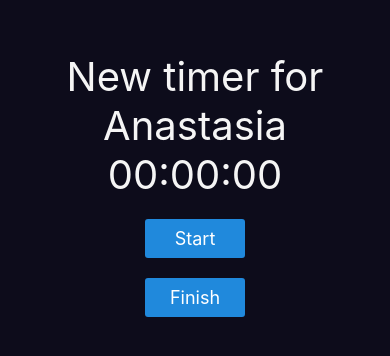
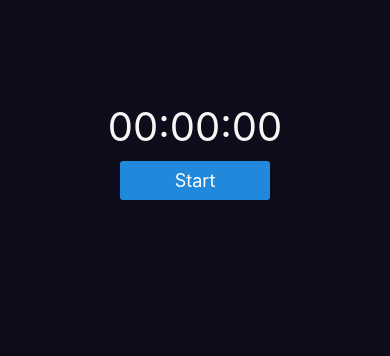
Before and after one commit to Zagorevsky/app-RN, a React Native app: screen / in a window 390 px wide. Shown: the part 228-584 px from the top of the page. Built offline with nearby package versions, Linux system fonts and the light colour scheme.

Commit message:
refact: App

```diff
--- a/App.js
+++ b/App.js
@@ -1,12 +1,66 @@
-import { StatusBar } from "expo-status-bar";
-import { Button, StyleSheet, Text, View } from "react-native";
-import StopWatch from "./components/StopWatch.js";
+import React, { useState, useEffect } from "react";
+import { Button, StyleSheet, Text, TextInput, View } from "react-native";
+import Timer from "./components/Timer";
+import ControlButtons from "./components/ControlButtons";
+import Popup from "./components/Popup";
 
-export default function App() {
+function StopWatch() {
+  const [isActive, setIsActive] = useState(false);
+  const [isPaused, setIsPaused] = useState(true);
+  const [time, setTime] = useState(0);
+  const [timeRecording, setTimeRecording] = useState(0);
+  const [titleRecording, setTitleRecording] = useState("");
+  const [modalVisible, setModalVisible] = useState(false);
+
+  React.useEffect(() => {
+    let interval = null;
+    if (isActive && isPaused === false) {
+      interval = setInterval(() => {
+        setTime((time) => time + 1);
+      }, 10); // 1000
+    } else {
+      clearInterval(interval);
+    }
+    return () => {
+      clearInterval(interval);
+    };
+  }, [isActive, isPaused]);
+
+  const handleStart = () => {
+    setIsActive(true);
+    setIsPaused(false);
+  };
+
+  const handlePauseResume = () => {
+    setIsPaused(!isPaused);
+  };
+
+  const handleReset = () => {
+    setTimeRecording(Math.floor((time / 60) % 60));
+    setModalVisible(true);
+    setIsActive(false);
+    setTime(0);
+    setTitleRecording("");
+  };
+
   return (
     <View style={styles.container}>
-      <Text style={styles.text}>New timer for Anastasia</Text>
-      <StopWatch />
+      <View style={styles.block}>
+        <Timer time={time} />
+        <ControlButtons
+          active={isActive}
+          isPaused={isPaused}
+          handleStart={handleStart}
+          handlePauseResume={handlePauseResume}
+          handleReset={handleReset}
+        />
+      </View>
+      <Popup
+        modalVisible={modalVisible}
+        setModalVisible={setModalVisible}
+        timeRecording={timeRecording}
+        setTitleRecording={setTitleRecording}
+      />
     </View>
   );
 }
@@ -14,15 +68,21 @@ export default function App() {
 const styles = StyleSheet.create({
   container: {
     flex: 1,
-    backgroundColor: "#0d0c1b",
     alignItems: "center",
     justifyContent: "center",
-    flexDirection: "column",
+    backgroundColor: "#0d0c1b",
   },
+  block: {
+    elevation: 2,
+    flex: 10,
+    alignItems: "center",
+    justifyContent: "center",
+  },
+  text: {
+    color: "#f5f5f5",
+    fontSize: 20,
+    textAlign: "center",
+  },
+});
 
-  text: {
-    color:  "#f5f5f5",
-    fontSize: 40,
-    textAlign: 'center'
-  }
-});
+export default StopWatch;
--- a/components/ControlButtons.js
+++ b/components/ControlButtons.js
@@ -8,42 +8,31 @@ export default function ControlButtons(props) {
     <Button onPress={props.handleStart} title="Start" style={styles.buttons} />
   );
   const ActiveButtons = (
+    <>
       <Button
         onPress={props.handlePauseResume}
         title={props.isPaused ? "Resume" : "Pause"}
         style={styles.buttons}
       />
-  );
-  return (
-    <View style={styles.controlButtons}>
-      <View style={styles.blockButtons}>
-        {props.active ? ActiveButtons : StartButton}
-      </View>
-      <View style={styles.blockButtons}>
       <Button
         onPress={props.handleReset}
         title="Finish"
         style={styles.buttons}
       />
-      </View>
+    </>
+  );
+  return (
+      <View style={styles.blockButtons}>
+        {props.active ? ActiveButtons : StartButton}
       </View>
   );
 }
 
 const styles = StyleSheet.create({
-  controlButtons: {
-    margin: 10,
-    boxSizing: "border-box",
-    display: "flex",
-    alignItems: "center",
-    justifyContent: "center",
-  },
   buttons: {
     margin: 10,
-    width: 100,
+    width: 150,
   },
   blockButtons: {
-    display: "flex",
-    flexDirection: "row",
   },
 });
--- /dev/null
+++ b/components/Popup.js
@@ -0,0 +1,117 @@
+import React, { useState } from "react";
+import { Alert, Modal, StyleSheet, Text, Pressable, View } from "react-native";
+import RecordingTime from "./RecordingTime";
+
+const Popup = (props) => {
+  return (
+    <View style={styles.centeredView}>
+      <Modal
+        animationType="slide"
+        transparent={true}
+        visible={props.modalVisible}
+        onRequestClose={() => {
+          props.setModalVisible(!props.modalVisible);
+        }}
+      >
+        <View style={styles.centeredView}>
+          <View style={styles.modalView}>
+            <RecordingTime
+              timeRecording={props.timeRecording}
+              setTitleRecording={props.setTitleRecording}
+              setModalVisible={props.setModalVisible}
+            />
+          </View>
+        </View>
+      </Modal>
+    </View>
+  );
+};
+
+const styles = StyleSheet.create({
+  centeredView: {
+    flex: 1,
+    justifyContent: "center",
+    alignItems: "center",
+    // marginTop: 0
+  },
+  modalView: {
+    margin: 50,
+    backgroundColor: "#2f2f2f",
+    borderRadius: 20,
+    padding: 85,
+    alignItems: "centr",
+    shadowColor: "#000",
+    shadowOffset: {
+      width: 0,
+      height: 2
+    },
+    shadowOpacity: 0.25,
+    shadowRadius: 4,
+    elevation: 5
+  },
+  button: {
+    borderRadius: 20,
+    padding: 10,
+    elevation: 2
+  },
+  buttonOpen: {
+    backgroundColor: "#F194FF",
+  },
+  buttonClose: {
+    backgroundColor: "#2196F3",
+  },
+  textStyle: {
+    color: "white",
+    fontWeight: "bold",
+    textAlign: "center"
+  },
+  modalText: {
+    marginBottom: 15,
+    textAlign: "center"
+  }
+});
+
+// const styles = StyleSheet.create({
+//   centeredView: {
+//     flex: 1,
+//     justifyContent: "center",
+//     alignItems: "center",
+//   },
+//   modalView: {
+//     margin: 0,
+//     backgroundColor: "#2f2f2f",
+//     borderRadius: 20,
+//     padding: 80,
+//     alignItems: "center",
+//     shadowColor: "#005",
+//     shadowOffset: {
+//       width: 5,
+//       height: 3,
+//     },
+//     shadowOpacity: 1,
+//     shadowRadius: 4,
+//     elevation: 5,
+//   },
+//   button: {
+//     borderRadius: 20,
+//     padding: 10,
+//     elevation: 2,
+//   },
+//   buttonOpen: {
+//     backgroundColor: "#F194FF",
+//   },
+//   buttonClose: {
+//     backgroundColor: "#2196F3",
+//   },
+//   textStyle: {
+//     color: "white",
+//     fontWeight: "bold",
+//     textAlign: "center",
+//   },
+//   modalText: {
+//     marginBottom: 15,
+//     textAlign: "center",
+//   },
+// });
+
+export default Popup;
--- a/components/RecordingTime.js
+++ b/components/RecordingTime.js
@@ -1,12 +1,16 @@
 import { useState } from "react";
 import { StyleSheet, Text, View, TextInput } from "react-native";
 import { Button } from "react-native-elements";
+import { Timer } from "./Timer";
 
 export default function RecordingTime(props) {
   const [title, setTitle] = useState("New time");
 
+console.log(props.timeRecording)
+
   return (
     <View style={styles.blockInput}>
+      {/* <Timer time={props.timeRecording}/> */}
       <TextInput
         onChangeText={setTitle}
         autoFocus
@@ -14,9 +18,11 @@ export default function RecordingTime(props) {
         value={title}
         placeholder="New time"
       />
-      <Text>{props.time}</Text>
       <Button
-        onPress={() => props.setTitleRecording(title)}
+        onPress={() => {
+          props.setTitleRecording(title);
+          props.setModalVisible(false);
+        }}
         title={"Save"}
         style={styles.buttons}
       />
@@ -26,10 +32,7 @@ export default function RecordingTime(props) {
 
 const styles = StyleSheet.create({
   container: {
-    flex: 1,
     backgroundColor: "#0d0c1b",
-    alignItems: "center",
-    justifyContent: "center",
     flexDirection: "column",
   },
   blockInput: {
--- a/components/StopWatch.js
+++ /dev/null
@@ -1,87 +0,0 @@
-import React, { useState, useEffect } from "react";
-import { Button, StyleSheet, Text, TextInput, View } from "react-native";
-import Timer from "./Timer";
-import ControlButtons from "./ControlButtons";
-import RecordingTime from "./RecordingTime";
-
-function StopWatch() {
-  const [isActive, setIsActive] = useState(false);
-  const [isPaused, setIsPaused] = useState(true);
-  const [time, setTime] = useState(0);
-  const [timeRecording, setTimeRecording] = useState(0);
-  const [titleRecording, setTitleRecording] = useState("");
-
-  React.useEffect(() => {
-    let interval = null;
-    if (isActive && isPaused === false) {
-      interval = setInterval(() => {
-        setTime((time) => time + 1);
-      }, 10); // 1000
-    } else {
-      clearInterval(interval);
-    }
-    return () => {
-      clearInterval(interval);
-    };
-  }, [isActive, isPaused]);
-
-  const handleStart = () => {
-    setIsActive(true);
-    setIsPaused(false);
-  };
-
-  const handlePauseResume = () => {
-    setIsPaused(!isPaused);
-  };
-
-  const handleReset = () => {
-    setTimeRecording(Math.floor((time / 60) % 60));
-    setIsActive(false);
-    setTime(0);
-    setTitleRecording("");
-  };
-
-  return (
-    <View style={styles.container}>
-      <Timer time={time} />
-      <ControlButtons
-        active={isActive}
-        isPaused={isPaused}
-        handleStart={handleStart}
-        handlePauseResume={handlePauseResume}
-        handleReset={handleReset}
-      />
-      {timeRecording && !titleRecording ? (
-        <>
-          <Text style={styles.text}>{timeRecording} min</Text>
-          <RecordingTime setTitleRecording={setTitleRecording} />
-        </>
-      ) : (
-        <></>
-      )}
-
-      {titleRecording ? (
-        <>
-          <Text style={styles.text}>{titleRecording} - {timeRecording}</Text>
-        </>
-      ) : (
-        <></>
-      )}
-    </View>
-  );
-}
-
-const styles = StyleSheet.create({
-  container: {
-    alignItems: "center",
-    justifyContent: "center",
-    flexDirection: "column",
-  },
-  text: {
-    color: "#f5f5f5",
-    fontSize: 20,
-    textAlign: "center",
-  },
-});
-
-export default StopWatch;
--- a/components/Timer.js
+++ b/components/Timer.js
@@ -19,7 +19,6 @@ export default function Timer(props) {
 
 const styles = StyleSheet.create({
   timer: {
-    display: "flex",
     flexDirection: "row",
   },
   text: {
@@ -27,9 +26,4 @@ const styles = StyleSheet.create({
     fontSize: 40,
     textAlign: "center",
   },
-  textCent: {
-    color: "#e42a2a",
-    fontSize: 40,
-    textAlign: "center",
-  },
 });
```
Lines whose indentation alone changed are shown as unchanged.
